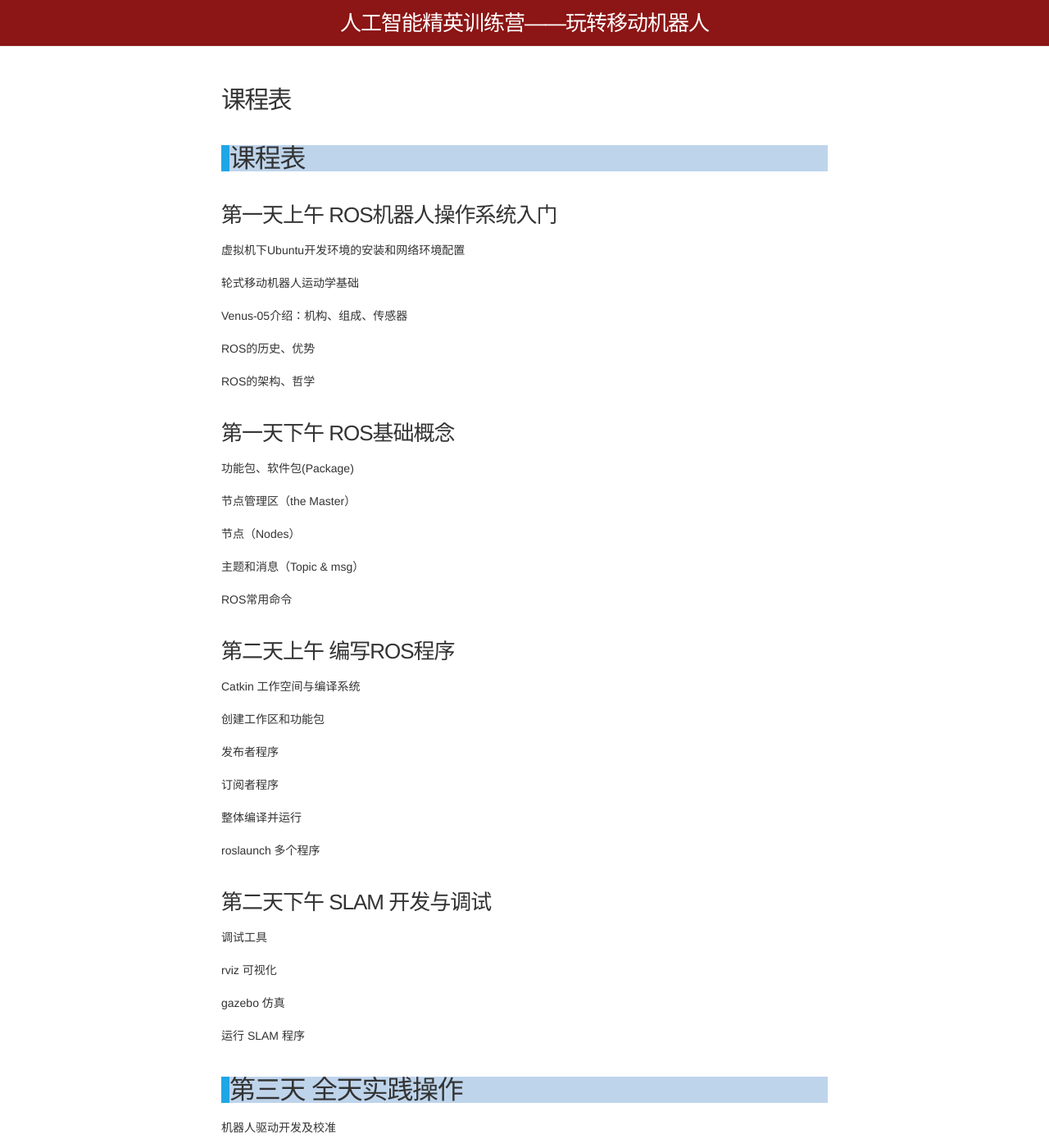
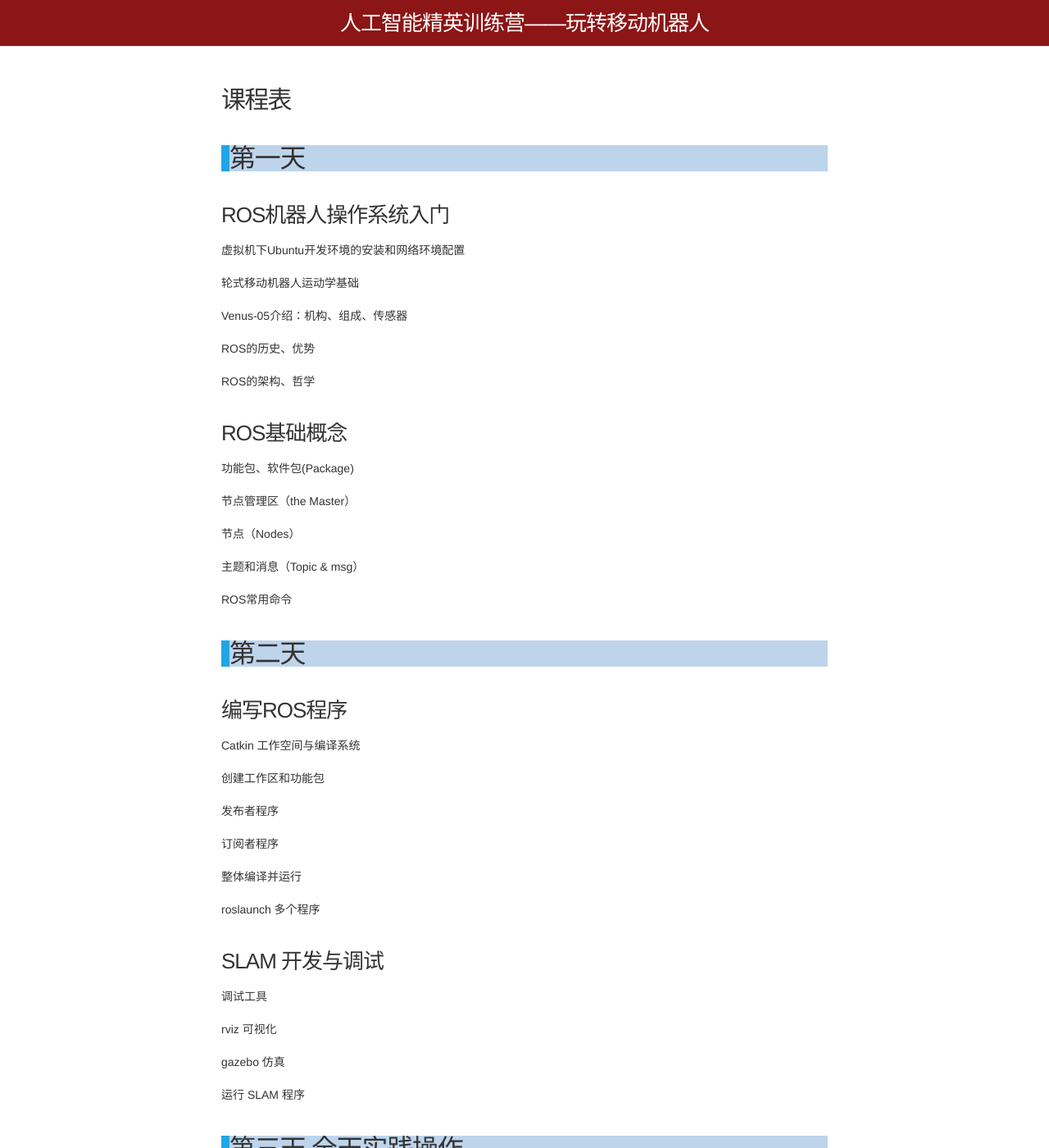
Before and after one commit to TonyRobotics/TonyRobotics.github.io, a Jekyll site: the page built from schedule.md, in a window 1280 px wide and 1400 px high. Shown: the whole window at 82% size. Built offline with Jekyll 4.4.1, drawn with Linux system fonts in a browser that asks for light colours; nearby versions of some CDN libraries; our own code applies the rules of GitHub Pages for plain Markdown files.

Commit message:
修改课程表

```diff
--- a/schedule.md
+++ b/schedule.md
@@ -1,11 +1,12 @@
 ---
 layout: page
 permalink: /schedule/
+title: 课程表
 ---
 
-## 课程表
+## 第一天
 
-### 第一天上午  ROS机器人操作系统入门
+### ROS机器人操作系统入门
 
 虚拟机下Ubuntu开发环境的安装和网络环境配置
 
@@ -17,8 +18,7 @@ ROS的历史、优势
 
 ROS的架构、哲学
 
-
-### 第一天下午 ROS基础概念
+### ROS基础概念
 
 功能包、软件包(Package)
 
@@ -30,8 +30,9 @@ ROS的架构、哲学
 
 ROS常用命令
 
+## 第二天
 
-### 第二天上午 编写ROS程序
+### 编写ROS程序
 
 Catkin 工作空间与编译系统
 
@@ -45,8 +46,7 @@ Catkin 工作空间与编译系统
 
 roslaunch 多个程序
 
-
-### 第二天下午 SLAM 开发与调试
+### SLAM 开发与调试
 
 调试工具
 
@@ -60,16 +60,12 @@ gazebo 仿真
 
 机器人驱动开发及校准
 
-
-
 ## 第四天 全天实践操作
 
 机器人定位导航开发：软硬件架构设计及建图功能开发
-
 
 ## 第五天 全天实践操作
 
 机器人定位导航开发：运动规划及导航功能开发
 
-
 ## 第六天
```
